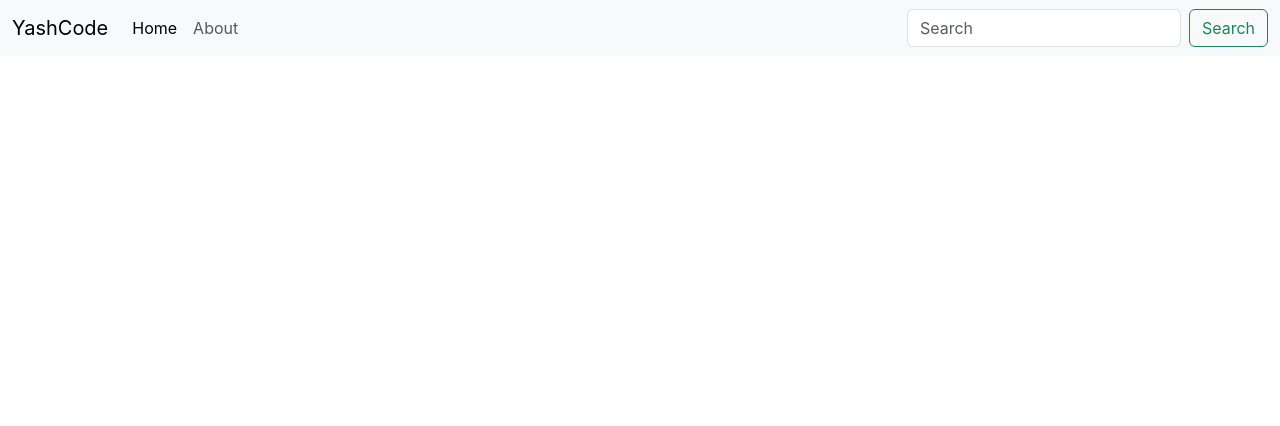
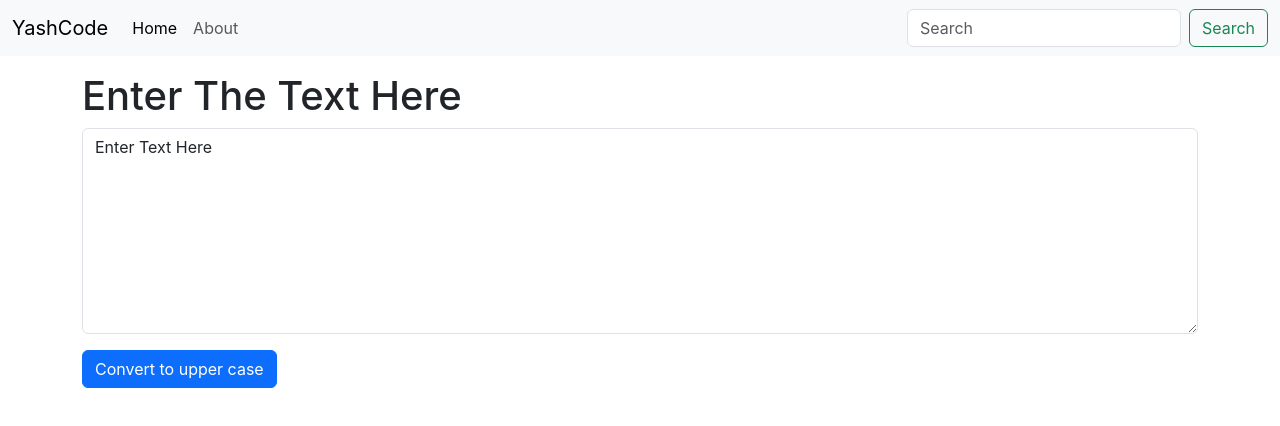
Before and after one commit to yashcode17/ReactLearning, a React (Create React App) app: page / in a window 1280 px wide. Shown: the top 426 px of the page. Built offline with nearby package versions, Linux system fonts and the light colour scheme.

Commit message:
Adding State components

```diff
--- a/src/App.js
+++ b/src/App.js
@@ -1,11 +1,16 @@
 import logo from './logo.svg';
 import './App.css';
 import Navbar from './Components/Navbar';
+import TextForm from './Components/TextForm';
 
 function App() {
   return (
     <>
       <Navbar title="YashCode" aboutText="About"/>
+      <div className="container my-3">
+        <TextForm heading="Enter The Text Here"/>
+      </div>
+
     </>
 
   );
--- a/src/Components/Navbar.js
+++ b/src/Components/Navbar.js
@@ -36,8 +36,8 @@
   aboutText: PropTypes.string.isRequired
 }
 
-//Default props values
-Navbar.defaultProps = {
-  title: "Add Title",
-  aboutText: "Add AboutText"
-}
+// //Default props values
+// Navbar.defaultProps = {
+//   title: "Add Title",
+//   aboutText: "Add AboutText"
+// }
--- /dev/null
+++ b/src/Components/TextForm.js
@@ -0,0 +1,26 @@
+import React, {useState} from 'react'
+
+export default function TextForm(props) {
+
+    const [text, setText] = useState('Enter Text Here');
+
+    const handleUpClick = ()=>{
+        console.log("Uppercase was clicked");
+        let newText = text.toUpperCase();
+        setText(newText);
+    }
+    const handleOnChange = (event)=>{
+        console.log("On Change");
+        setText(event.target.value);
+    }
+
+    return (
+        <div>
+                <h1>{props.heading}</h1>
+                <div className="mb-3">
+                    <textarea className="form-control" value={text} id="myBox" rows="8" onChange={handleOnChange}/>
+                </div>
+                <button className="btn btn-primary" onClick={handleUpClick}>Convert to upper case</button>
+        </div>
+    )
+}
```
